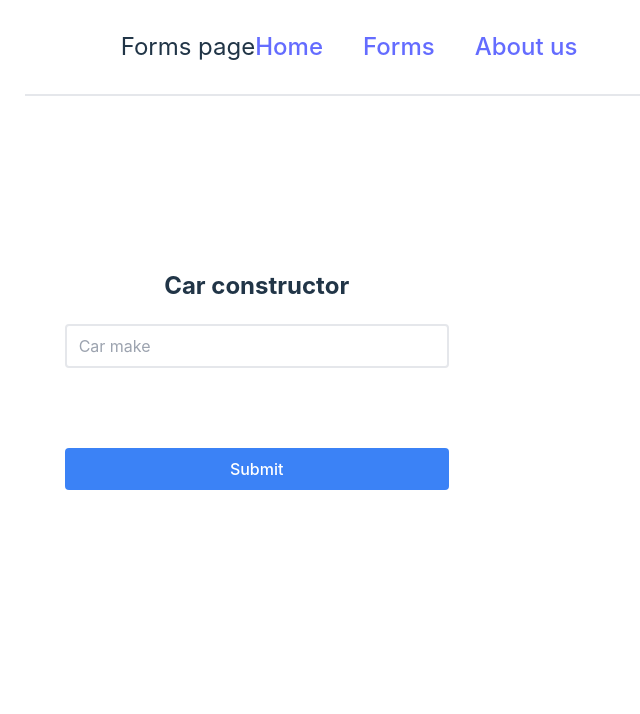
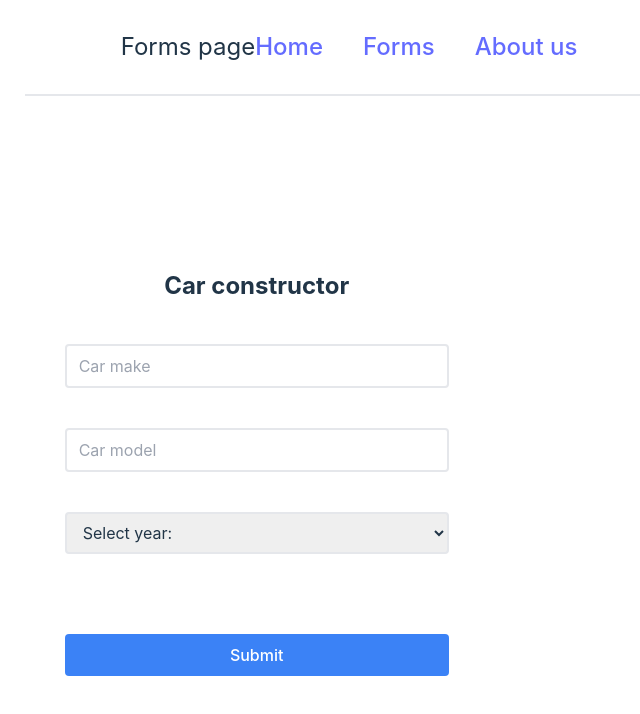
Before and after one commit to KirillKolchanov/React-module-RSS, a React app in the folder react-app/: page /forms in a window 1280 px wide. Shown: the top 714 px of the page, without its empty margins (291-931 px from the left). Built offline with nearby package versions, Linux system fonts and the light colour scheme; the HTML template or start-up script is replaced by a standard one.

Commit message:
feat: add select input in Forms page

```diff
--- a/react-app/src/components/Forms.tsx
+++ b/react-app/src/components/Forms.tsx
@@ -7,25 +7,33 @@ import { ICarSchema } from '../models';
 
 export default class Forms extends Component {
   carMakeRef = createRef<HTMLInputElement>();
+  carModelRef = createRef<HTMLInputElement>();
 
   constructor(props: object) {
     super(props);
 
     this.state = {
       carMake: '',
+      carModel: '',
     };
 
     this.handleSubmit = this.handleSubmit.bind(this);
-    this.onChange = this.onChange.bind(this);
+    this.onMakeChange = this.onMakeChange.bind(this);
+    this.onModelChange = this.onModelChange.bind(this);
   }
 
   handleSubmit(event: React.FormEvent<HTMLFormElement>): void {
     event.preventDefault();
   }
 
-  onChange(event: React.ChangeEvent<HTMLInputElement | HTMLSelectElement>) {
+  onMakeChange(event: React.ChangeEvent<HTMLInputElement | HTMLSelectElement>) {
     const carMake = this.carMakeRef.current?.value;
     this.setState({ carMake });
+  }
+
+  onModelChange(event: React.ChangeEvent<HTMLInputElement | HTMLSelectElement>) {
+    const carModel = this.carModelRef.current?.value;
+    this.setState({ carModel });
   }
 
   render(): JSX.Element {
@@ -34,19 +42,66 @@ export default class Forms extends Component {
         {/* <img src="../../public/cars/forms_background.png" alt="" /> */}
         <div className="form-floating mt-3 xl:w-96">
           <form className="flex flex-col" onSubmit={this.handleSubmit}>
-            <h2 className="text-center mb-5 font-bold">Car constructor</h2>
+            <h2 className="text-center mb-10 font-bold">Car constructor</h2>
             <input
               className="border-2 rounded py-2 px-3 required"
               type="text"
               // className={className}
               placeholder="Car make"
-              name="Car make"
+              name="carMake"
               ref={this.carMakeRef}
-              onChange={this.onChange}
-              // ref={this.props.reference}
+              onChange={this.onMakeChange}
+              data-testid="textInput"
+              // id={this.props.subject}
+              required
+            />
+            <input
+              className="mt-10 border-2 rounded py-2 px-3 required"
+              type="text"
+              // className={className}
+              placeholder="Car model"
+              name="carModel"
+              ref={this.carModelRef}
+              onChange={this.onModelChange}
               data-testid="textInput"
               // id={this.props.subject}
             />
+            <select
+              className="mt-10 rounded py-2 px-3 border-2 required"
+              placeholder="Select year:"
+            >
+              {/* // valid={this.state.gender}
+              // subject="Select gender"
+              // name="gender"
+              // options={['Male', 'Female']}
+              // onChange={this.onChangeHandler.bind(this)}
+              // reference={this.genderSelect}
+              // warningMessage={warningMessages.gender.emptyInput} */}
+              <option value="" disabled selected>
+                Select year:
+              </option>
+              {[
+                '2010',
+                '2011',
+                '2012',
+                '2013',
+                '2014',
+                '2015',
+                '2016',
+                '2017',
+                '2018',
+                '2019',
+                '2020',
+                '2021',
+                '2022',
+              ].map(
+                (year: string): JSX.Element => (
+                  <option key={year} value={year}>
+                    {year}
+                  </option>
+                )
+              )}
+            </select>
             <button
               type="submit"
               className="mt-20 bg-blue-500 text-white py-2 px-4 rounded hover:bg-blue-700"
--- a/react-app/src/components/SearchBar.tsx
+++ b/react-app/src/components/SearchBar.tsx
@@ -21,7 +21,7 @@ export default class SearchBar extends Component<Record<string, never>, State> {
           onChange={(event) => this.setState({ searchValue: event.target.value })}
         />
         <button
-          className="top-0 right-0 px-4 py-2 bg-blue-500 text-white rounded-md
+          className="ml-2 top-0 right-0 px-4 py-2 bg-blue-500 text-white rounded-md
            hover:bg-blue-600 focus:outline-none focus:ring-2 focus:ring-blue-500 focus:ring-opacity-50"
           onClick={() => localStorage.setItem('searchValue', this.state.searchValue)}
         >
```
